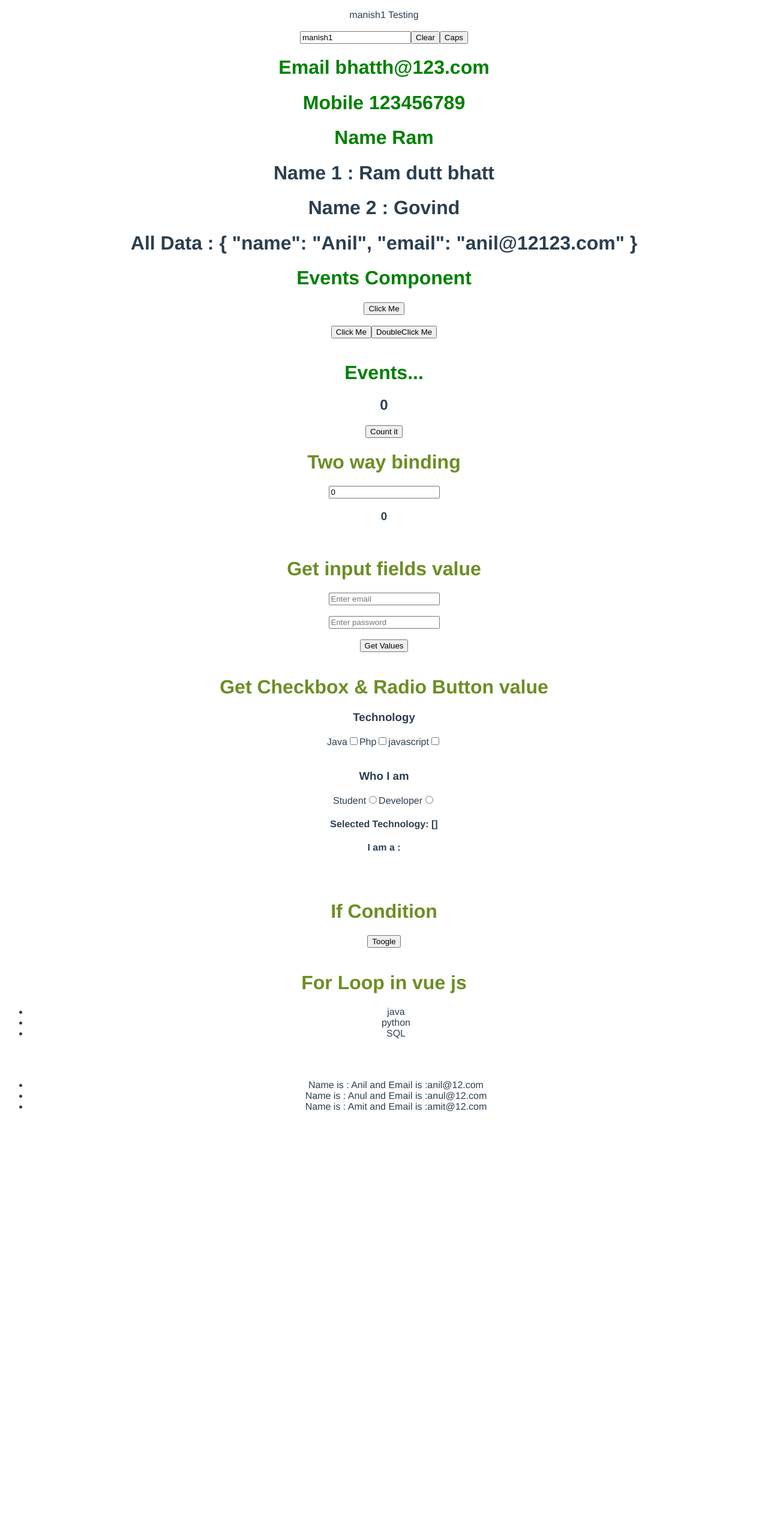
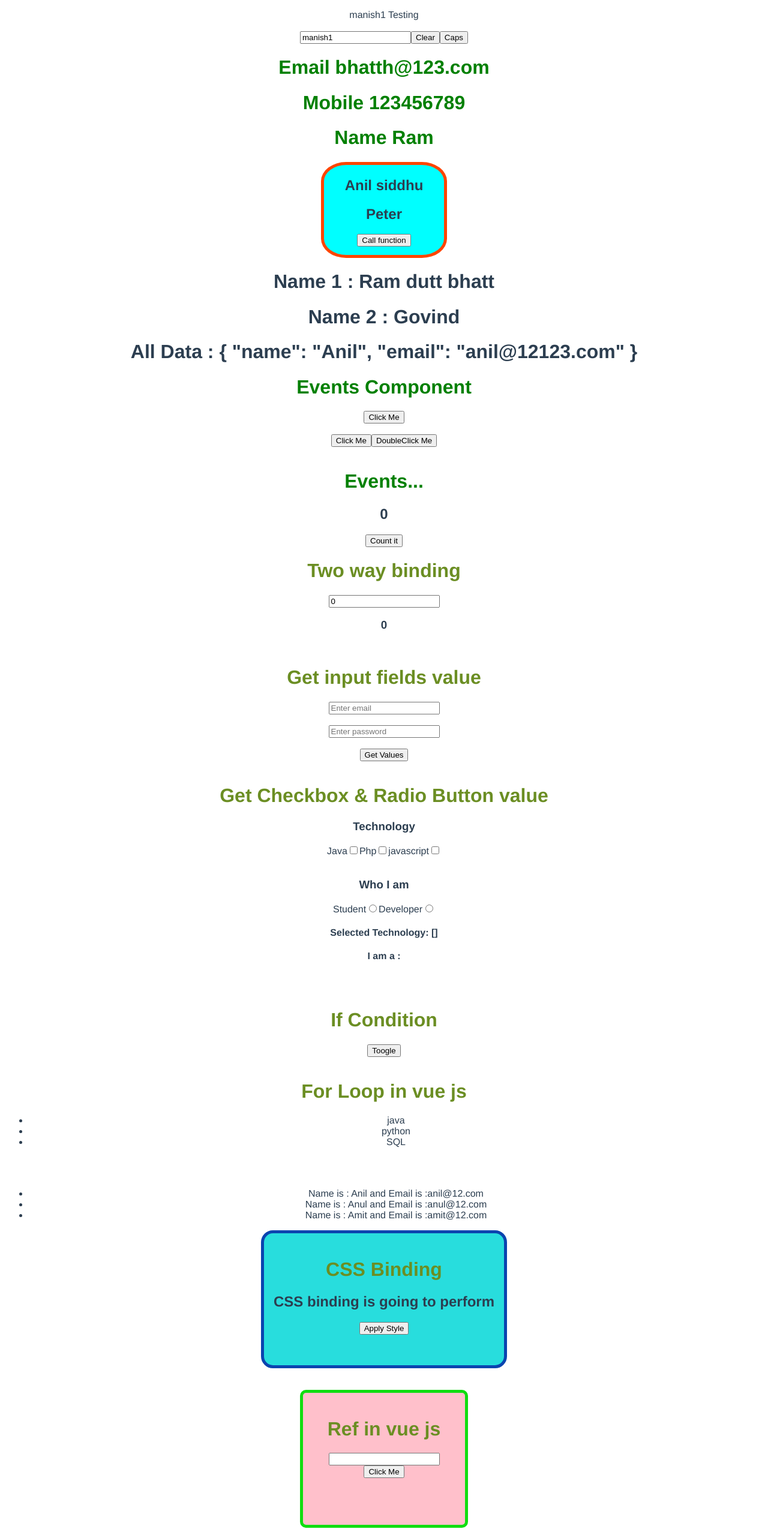
Before and after one commit to Ram85-git/Testing, a Vue app: page / in a window 1280 px wide. Shown: the part 248-2797 px from the top of the page at 60% size. Before the commit the page ends 2118 px from the top, so only its background shows below. Built offline with nearby package versions, Linux system fonts and the light colour scheme.

Commit message:
ref is added

```diff
--- /dev/null
+++ b/src/components/Child.vue
@@ -0,0 +1,37 @@
+<template>
+    <div class="child">
+       <h2>  {{ name }}</h2>
+       <h2>{{ user.name }}</h2>
+       <button v-on:click="getData()">Call function</button>
+    </div>
+</template>
+
+
+<script>
+
+ export default {
+    name: 'Child',
+    props:{
+        name:String,
+        user:Object,
+        getData:Function
+    }
+
+ }
+
+
+
+</script>
+<style scoped>
+  .child{
+
+    background-color: aqua;
+    height: 150px;
+    width: 200px;
+   margin: auto;
+   border: 5px solid orangered;
+   border-radius: 20%;
+  }
+
+
+</style>
--- a/src/components/Home.vue
+++ b/src/components/Home.vue
@@ -2,21 +2,38 @@
     <h1>Email {{ email }}</h1>
     <h1>Mobile {{ mobile }}</h1>
     <h1>Name {{ name }}</h1>
+    <Child name ="Anil siddhu" :user="user" :getData="getData"/>
+
 </template>
 
 <script>
 
+  import Child from './Child.vue'
   export default {
     name :"Home",
+
+    components: {
+      Child
+
+    },
+
     data()
     {
         return {
             email:"bhatth@123.com",
             mobile:123456789,
-            name:"Ram"
+            name:"Ram",
+            user:{name:'Peter',email:'peter@123.com'}
 
 
         }
+    },
+
+    methods: {
+      getData(){
+        console.log("parent function called")
+        alert("hello")
+      }
     }
   }
 
--- a/src/components/Two_way.vue
+++ b/src/components/Two_way.vue
@@ -57,6 +57,18 @@
         </li>
     </ul>
 
+    <div class="binding">
+         <h1>CSS Binding</h1>
+         <h2 :class="{green:colorfull}">CSS binding is going to perform</h2>
+         <button v-on:click="colorfull=!colorfull">Apply Style</button>
+    </div>
+    <br><br>
+  <div class="ref">
+    <h1> Ref in vue js </h1>
+    <input type="text" ref="input"/>
+    <button v-on:click="getData2">Click Me</button>
+  </div>
+
 </template>
 
 
@@ -92,7 +104,9 @@
                       email:'amit@12.com'
 
                     },
-                ]
+                ],
+
+                colorfull:false
             }
 
         },
@@ -102,13 +116,18 @@
                 password:null,
             }
         },
-
-
-
         methods:{
             getData(){
                 console.log("values: ",this.email,this.password)
+            },
+            getData2(){
+                this.$refs.input.focus();
+                let val=this.$refs.input.value;
+                console.log(val);
+                this.$refs.input.style.color="red"
+
             }
+
         }
 
 
@@ -124,4 +143,34 @@
         color: olivedrab;
     }
 
+    .green{
+        background-color: green;
+        height: 80px;
+        width: 300px;
+        margin: auto;
+        padding: 10px;
+        border-radius: 20px;
+
+    }
+    .binding{
+        background-color: rgb(40, 221, 221);
+        height: 200px;
+        width: 400px;
+        margin: auto;
+        padding-top: 20px;
+        border-radius: 20px;
+        border: 5px solid rgb(10, 68, 175);
+    }
+    .ref{
+        background-color: pink;
+        height: 200px;
+        width: 250px;
+        margin: auto;
+        padding-top: 20px;
+        padding-left: 10px;
+        padding-right: 10px;
+        border-radius: 10px;
+        border: 5px solid rgb(16, 221, 16);
+    }
+
 </style>
```
